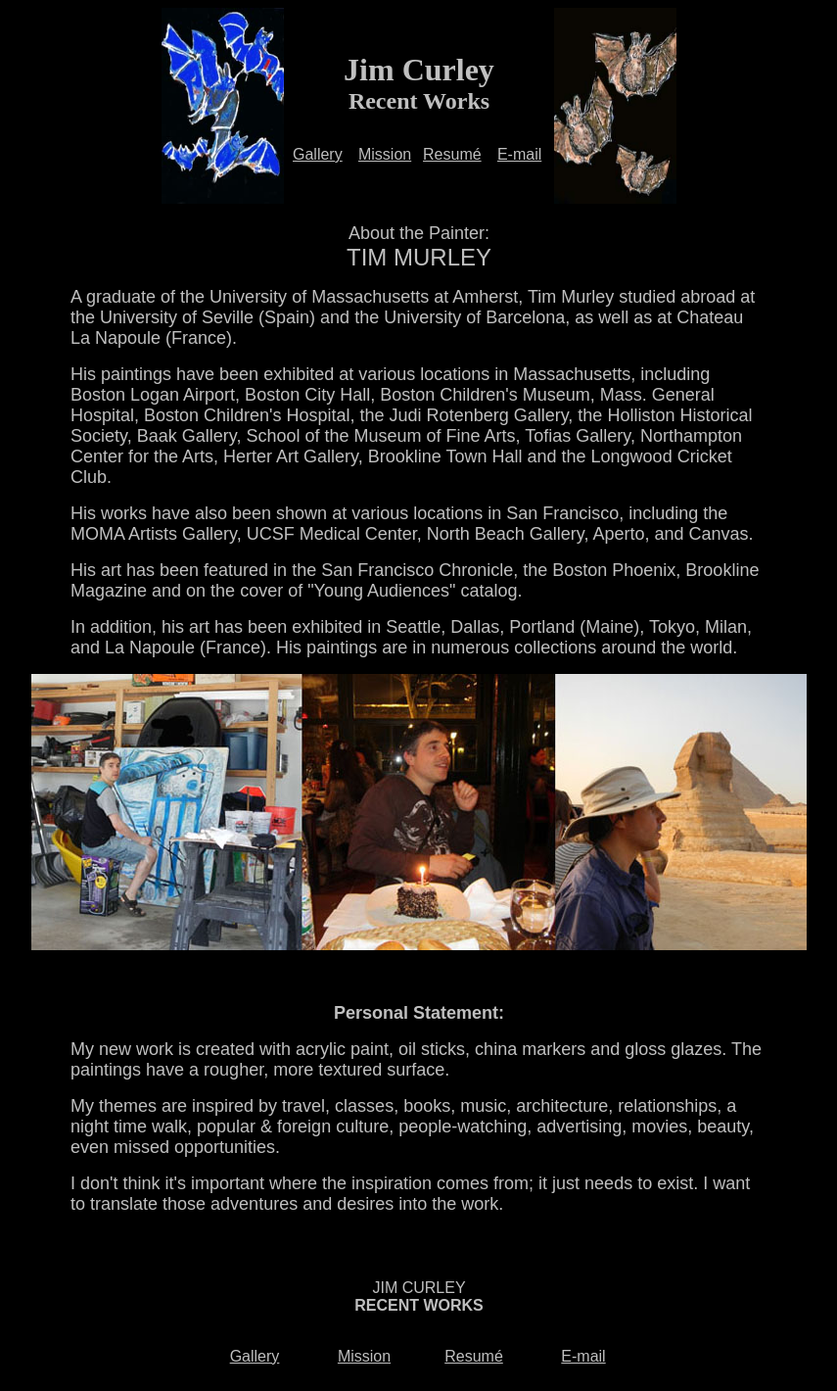
After one commit to mfhillman/python-art-gallery, a Python web app: template templates/mission.html in a window 1280 px wide. The commit adds this page. Shown: the whole page at 98% size, without its empty margins (212-1067 px from the left). Run offline with Jinja, Linux system fonts and the light colour scheme; the template is opened without the code that fills it, so the values that code supplies are empty.

Commit message:
Update with galleries and paintings

```diff
--- a/css/gallery.css
+++ b/css/gallery.css
@@ -4,6 +4,6 @@ body {
     color: #c0c0c0;
 }
 
-a:link {
+a {
     color: #c0c0c0;
 }
--- a/templates/base.html
+++ b/templates/base.html
@@ -1,74 +1,81 @@
 <!DOCTYPE html>
 <html>
   <head>
-		<link rel="stylesheet" type="text/css" href="css/gallery.css">
-		<meta name="description" content="The Art of Jim Curley">
-		<meta name="distribution" content="global">
-		<meta name="keywords" content="art, fine art, children's art, gallery, massachusetts, boston, painting, university, graphic, design, movies, color, artist, museum, haring, basquiat, warhol, monet, music, murley, moby, carle">
+    {% if title_extension %}
+      <title>The Art of Jim Curley - {{title_extension}}</title>
+    {% else %}
       <title>The Art of Jim Curley</title>
+    {% endif %}
+    <link rel="stylesheet" type="text/css" href="/css/gallery.css"/>
+    {% block headerstuff  %}{% endblock %}
   </head>
+
   <body>
-
-		<p ALIGN="center">
-			<A HREF="galleries.html"><IMG src="{{ painting.full_size_image() }}" BORDER="0"></A>
-		</p>
-		<P ALIGN="CENTER"><FONT SIZE="1" FACE="Arial, Helvetica, sans-serif">
-    		ALL IMAGES COPYRIGHT 1998-{{ year }} BY JIM CURLEY</FONT></P>
-	</body>
-</html>
-
-
-
-
-<%
-If (strIconChoice <> "") Then
-	strIcon1 = "images/icons/" & strIconChoice & ".jpg"
-	strIcon2 = "images/icons/" & strIconChoice & ".jpg"
-End If
-%>
-<%
-If (strIconChoice2 <> "") Then
-	strIcon2 = "images/icons/" & strIconChoice2 & ".jpg"
-End If
-%>
-<div align="center"><center>
+    {% if header %}
+      <div align="center">
+        <center>
           <table WIDTH="527" BORDER="0" CELLSPACING="0" CELLPADDING="0">
             <tr>
-<%
-If (strIconChoice <> "") Then
-	Response.Write("<td><img src=""" & strIcon1 & """ WIDTH=""125"" HEIGHT=""200""></td>")
-Else
-	Response.Write("<td WIDTH=""125"" HEIGHT=""200"">")
-End If
-%>
+              {% if lefticon %}
+                <td><img src="/images/{{lefticon}}.jpg" WIDTH="125" HEIGHT="200"></td>
+              {% else %}
+                <td WIDTH="125" HEIGHT="200" />
+              {% endif %}
               <td>
-      <p align="center"><font size="6" face="Franklin Gothic Heavy"><strong>Tim
-      Murley</strong></font><br>
-      <b><font size="5" face="Franklin Gothic Heavy">Recent
-      Works</font></b></font></p>
+                <p align="center"><font size="6" face="Franklin Gothic Heavy"><strong>
+                  Jim Curley
+                </strong></font><br>
+                <b><font size="5" face="Franklin Gothic Heavy">
+                  Recent Works
+                </font></b></font></p>
               <table WIDTH="275" BORDER="0" CELLSPACING="0" CELLPADDING="0" HEIGHT="37">
                 <tr>
-        <td WIDTH="25%"><p align="center"><font face="Arial, Helvetica, sans-serif"><a href="galleries.aspx">Gallery</a></font></p></td>
-        <td WIDTH="25%"><p align="center"><a href="mission.aspx"><font face="Arial, Helvetica, sans-serif">Mission</font></a></p></td>
-        <td WIDTH="25%"><p align="center"><a href="resume.aspx"><font face="Arial, Helvetica, sans-serif">Resumé</font></a></p></td>
+                  <td WIDTH="25%"><p align="center"><a href="/galleries"><font face="Arial, Helvetica, sans-serif">Gallery</font></a></p></td>
+                  <td WIDTH="25%"><p align="center"><a href="/mission"><font face="Arial, Helvetica, sans-serif">Mission</font></a></p></td>
+                  <td WIDTH="25%"><p align="center"><a href="/resume"><font face="Arial, Helvetica, sans-serif">Resumé</font></a></p></td>
                   <td WIDTH="25%"><p align="center"><a href="mailto:timmurleyart@yahoo.com"><font face="Arial, Helvetica, sans-serif">E-mail</font></a></p></td>
                 </tr>
               </table>
               </td>
-<%
-If (strIconChoice <> "") Then
-	Response.Write("<td><img src=""" & strIcon2 & """ WIDTH=""125"" HEIGHT=""200""></td>")
-Else
-	Response.Write("<td WIDTH=""125"" HEIGHT=""200"">")
-End If
-%>
+              {% if righticon %}
+                <td><img src="/images/{{righticon}}.jpg" WIDTH="125" HEIGHT="200"></td>
+              {% else %}
+                <td WIDTH="125" HEIGHT="200" />
+              {% endif %}
             </tr>
           </table>
+        </center>
+      </div>
+    {% endif %}
 
-</center></div>
+    {% block content %}{% endblock %}
 
+	  {% if footer %}
+      <div align="center">
+        <center>
+          <table WIDTH="527" BORDER="0" CELLSPACING="0" CELLPADDING="0">
+            <tr>
+              <td COLSPAN="2">
+              <p align="center">
+                <font face="Arial, Helvetica, sans-serif">
+                  JIM CURLEY</font>
+                <font face="Arial, Helvetica, sans-serif"><br><b>
+                  RECENT WORKS</b></font>
+              </p>
+              <div align="center"><center><table WIDTH="450" BORDER="0" CELLSPACING="2" CELLPADDING="0">
+                <tr>
+                  <td WIDTH="25%"><p align="center"><a href="/galleries"><font face="Arial, Helvetica, sans-serif">Gallery</font></a></p></td>
+                  <td WIDTH="25%"><p align="center"><a href="/mission"><font face="Arial, Helvetica, sans-serif">Mission</font></a></p></td>
+                  <td WIDTH="25%"><p align="center"><a href="/resume"><font face="Arial, Helvetica, sans-serif">Resumé</font></a></p></td>
+                  <td WIDTH="25%"><p align="center"><a href="mailto:timmurleyart@yahoo.com"><font face="Arial, Helvetica, sans-serif">E-mail</font></a></p></td>
+                </tr>
+              </table>
+              </center></div></td>
+            </tr>
+          </table>
+        </center>
+      </div>
+    {% endif %}
 
-
-
-
-<div id="content">{% block content %}{% endblock %}</div>
+  </body>
+</html>
--- /dev/null
+++ b/templates/mission.html
@@ -0,0 +1,89 @@
+{% extends "base.html" %}
+{% set header = True %}
+{% set footer = True %}
+{% set lefticon = 'bluebatsicon' %}
+{% set righticon = 'newbats' %}
+{% set title_extension = 'Mission' %}
+
+{% block content %}
+  <div align="center">
+    <center>
+      <table WIDTH="527" BORDER="0" CELLSPACING="0" CELLPADDING="0">
+        <tr>
+          <td COLSPAN="2">
+            <p align="center">
+              <font size="+1" face="Arial, Helvetica, sans-serif">About the Painter:</font>
+              <br>
+              <font size="+2" face="Arial, Helvetica, sans-serif">TIM MURLEY</font>
+            </p>
+            <blockquote>
+              <p>
+                <font size="+1" face="Arial, Helvetica, sans-serif">
+                  A graduate of the University of Massachusetts at Amherst, Tim Murley studied abroad at the
+                  University of Seville (Spain) and the University of Barcelona, as well as at Chateau La Napoule (France).
+                </font>
+              </p>
+              <p>
+                <font size="+1" face="Arial, Helvetica, sans-serif">
+                  His paintings have been exhibited at various locations in Massachusetts, including Boston
+                  Logan Airport, Boston City Hall, Boston Children's Museum, Mass. General Hospital, Boston
+                  Children's Hospital, the Judi Rotenberg Gallery, the Holliston Historical Society, Baak Gallery,
+                  School of the Museum of Fine Arts, Tofias Gallery, Northampton Center for the Arts, Herter Art
+                  Gallery, Brookline Town Hall and the Longwood Cricket Club.
+                </font>
+              </p>
+              <p>
+                <font face="Arial, Helvetica, sans-serif" size="+1">
+                  His works have also been shown at various locations in San Francisco, including the MOMA Artists
+                  Gallery, UCSF Medical Center, North Beach Gallery, Aperto, and Canvas.
+                </font>
+              </p>
+              <p>
+                <font face="Arial, Helvetica, sans-serif" size="+1">
+                  His art has been featured in the San Francisco Chronicle, the Boston Phoenix, Brookline
+                  Magazine and on the cover of "Young Audiences" catalog.
+                </font>
+              </p>
+              <p>
+                <font face="Arial, Helvetica, sans-serif" size="+1">
+                  In addition, his art has been exhibited in Seattle, Dallas, Portland (Maine),
+                  Tokyo, Milan, and La Napoule (France).
+                  His paintings are in numerous collections around the world.
+                </font>
+              </p>
+            </blockquote>
+            <p align="center"><img src="images/timpic.jpg"></p>
+            <p><br></p>
+            <p align="center">
+              <font size="+1" face="Arial, Helvetica, sans-serif">
+                <b>Personal Statement:</b>
+              </font>
+            </p>
+            <blockquote>
+              <p>
+                <font face="Arial" size="4">
+                  My new work is created with acrylic paint, oil sticks, china markers and gloss glazes. The
+                  paintings have a rougher, more textured surface.
+                </font>
+              </p>
+              <p>
+                <font face="Arial" size="4">
+                  My themes are inspired by travel, classes, books, music, architecture, relationships, a night
+                  time walk, popular &amp; foreign culture, people-watching, advertising, movies, beauty, even
+                  missed opportunities.
+                </font>
+              </p>
+              <p>
+                <font face="Arial" size="4">
+                  I don't think it's important where the inspiration comes from; it just needs to exist. I want
+                  to translate those adventures and desires into the work.
+                </font>
+              </p>
+              <p><br></p>
+            </blockquote>
+          </td>
+        </tr>
+      </table>
+    </center>
+  </div>
+{% endblock %}
```
Also changed, not shown: admin.py (added, +36 -0 lines), app.yaml (+12 -2 lines), main.py (+79 -26 lines), models.py (+18 -18 lines), templates/admin.html (added, +70 -0 lines), templates/galleries.html (+30 -81 lines), templates/gallery.html (added, +55 -0 lines), templates/home.html (+8 -9 lines), templates/painting.html (added, +25 -0 lines). Lines whose indentation alone changed are shown as unchanged.
